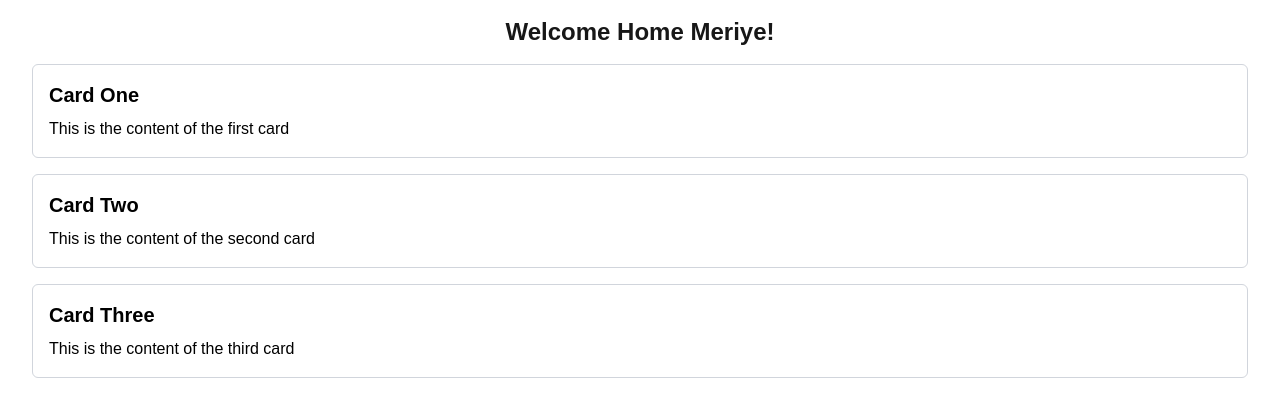
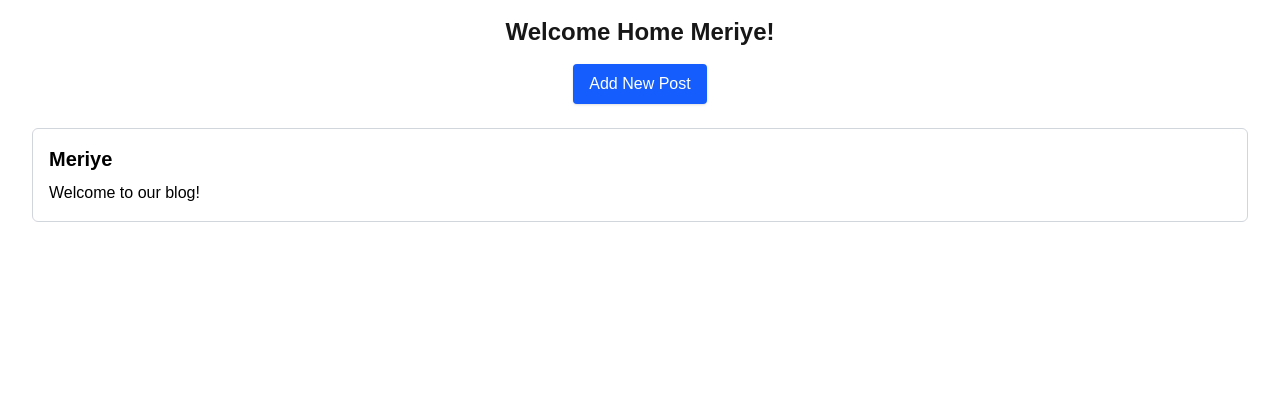
Before and after one commit to Merisola/alx-project-0x02-setup, a Next.js app in the folder alx-project-0x02/: page /home in a window 1280 px wide. Shown: the top 416 px of the page. Built offline with nearby package versions, Linux system fonts and the light colour scheme.

Commit message:
implement a modal component

```diff
--- /dev/null
+++ b/alx-project-0x02/components/common/PostModal.tsx
@@ -0,0 +1,61 @@
+import React, { useState } from "react";
+
+interface PostModalProps {
+  isOpen: boolean;
+  onClose: () => void;
+  onSubmit: (data: { title: string; content: string }) => void;
+}
+
+const PostModal: React.FC<PostModalProps> = ({ isOpen, onClose, onSubmit }) => {
+  const [title, setTitle] = useState("");
+  const [content, setContent] = useState("");
+
+  const handleSubmit = (e: React.FormEvent) => {
+    e.preventDefault();
+    onSubmit({ title, content });
+    setTitle("");
+    setContent("");
+    onClose();
+  };
+
+  if (!isOpen) return null;
+
+  // ✅ Make sure the return is inside this function
+  return (
+    <div className="fixed inset-0 bg-black bg-opacity-50 flex justify-center items-center z-50">
+      <div className="bg-white p-6 rounded-md w-96 shadow-md">
+        <h2 className="text-lg font-bold mb-4">Add a New Post</h2>
+        <form onSubmit={handleSubmit}>
+          <input
+            type="text"
+            placeholder="Title"
+            value={title}
+            onChange={(e) => setTitle(e.target.value)}
+            className="w-full border p-2 mb-3 rounded"
+            required
+          />
+          <textarea
+            placeholder="Content"
+            value={content}
+            onChange={(e) => setContent(e.target.value)}
+            className="w-full border p-2 mb-3 rounded"
+            required
+          />
+          <div className="flex justify-between">
+            <button
+              type="submit"
+              className="bg-blue-500 text-white px-4 py-2 rounded"
+            >
+              Submit
+            </button>
+            <button type="button" onClick={onClose} className="text-red-500">
+              Cancel
+            </button>
+          </div>
+        </form>
+      </div>
+    </div>
+  );
+};
+
+export default PostModal;
--- a/alx-project-0x02/interfaces/index.ts
+++ b/alx-project-0x02/interfaces/index.ts
@@ -7,3 +7,9 @@ export interface CardProps {
     title: string;
     content: string;
 }
+
+export interface PostModalProps {
+  isOpen: boolean;
+  onClose: () => void;
+  onSubmit: (data: { title: string; content: string }) => void;
+}
--- a/alx-project-0x02/pages/home.tsx
+++ b/alx-project-0x02/pages/home.tsx
@@ -1,13 +1,45 @@
-import React from "react";
-import Card from "@/components/common/Card"
+import React, { useState } from "react";
+import Card from "@/components/common/Card";
+import PostModal from "@/components/common/PostModal";
 
 const HomePage = () => {
+  const [modalOpen, setModalOpen] = useState(false);
+  const [posts, setPosts] = useState([
+    { title: "Meriye", content: "Welcome to our blog!" },
+  ]);
+
+  const handleAddPost = (newPost: { title: string; content: string }) => {
+    setPosts((prev) => [...prev, newPost]);
+  };
+
   return (
     <div className="p-4">
-      <h1 className="text-center text-2xl mb-4 font-bold">Welcome Home Meriye!</h1>
-      <Card title="Card One" content="This is the content of the first card" />
-      <Card title="Card Two" content="This is the content of the second card" />
-      <Card title="Card Three" content="This is the content of the third card" />
+      <h1 className="text-center text-2xl mb-4 font-bold">
+        Welcome Home Meriye!
+      </h1>
+
+      <div className="flex justify-center mb-6">
+        <button
+          onClick={() => setModalOpen(true)}
+          className="bg-blue-600 text-white px-4 py-2 rounded shadow"
+        >
+          Add New Post
+        </button>
+      </div>
+
+      {/* Render each post using the Card component */}
+      {posts.map((post, index) => (
+        <Card key={index} title={post.title} content={post.content} />
+      ))}
+
+      {/* Conditionally render the PostModal */}
+      {modalOpen && (
+        <PostModal
+          isOpen={modalOpen}
+          onClose={() => setModalOpen(false)}
+          onSubmit={handleAddPost}
+        />
+      )}
     </div>
   );
 };
```
